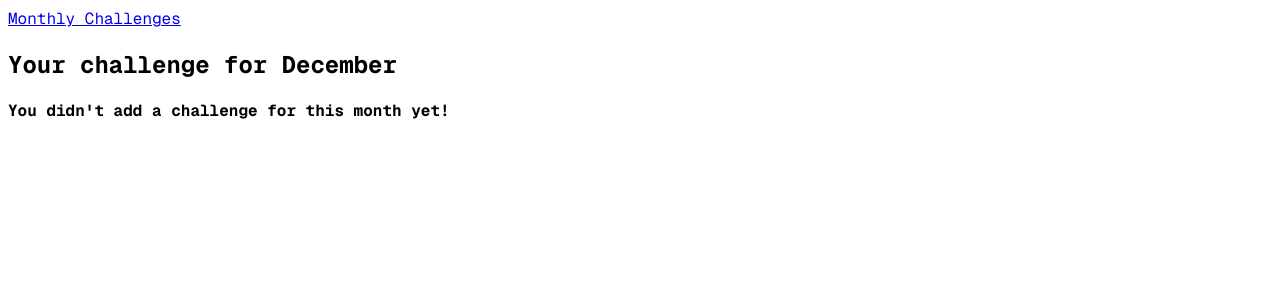
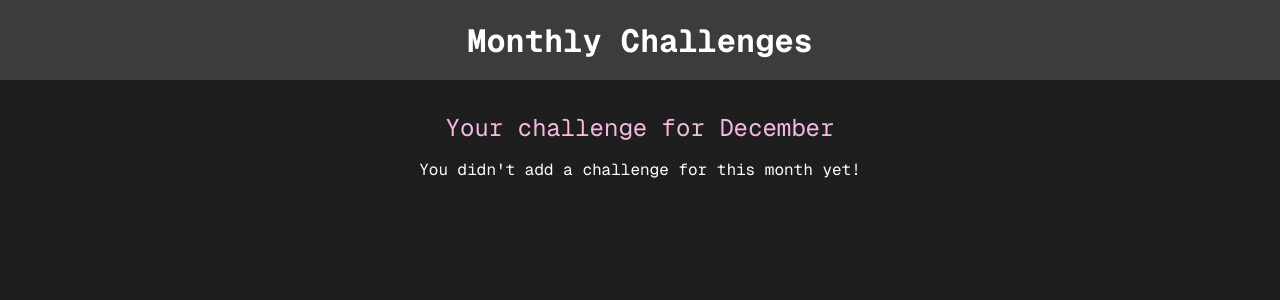
Before and after one commit to Sahorier/monthly_challenges, a Django app: page /challenge/december/ in a window 1280 px wide. Shown: the top 300 px of the page. Run offline with Django 5.2, Linux system fonts and the light colour scheme.

Commit message:
static css

```diff
--- /dev/null
+++ b/challenges/static/challenges/challenge.css
@@ -0,0 +1,22 @@
+h1,
+h2 {
+    text-align: center;
+    color: white
+}
+
+h1 {
+    font-size: 1.5rem;
+    margin: 2rem 0 1rem 0;
+    font-weight: normal;
+    color:#f5b9e1;
+}
+
+h2 {
+    font-size: 3rem;
+    font-weight: bold;
+}
+
+.fallback {
+    text-align: center;
+    color: white;
+}
--- /dev/null
+++ b/challenges/static/challenges/includes/header.css
@@ -0,0 +1,25 @@
+header{
+    width: 100%;
+    height: 5rem;
+    background-color: #3c3c3c;;
+}
+
+nav {
+    width: 100%;
+    height: 100%;
+    display: flex;
+    justify-content: center;
+    align-items: center;
+}
+
+header nav a {
+    color: white;
+    font-size: 2rem;
+    font-weight: bold;
+    text-decoration: none;
+}
+
+header nav a:hover,
+header nav a:active {
+    color: #f5b9e1;
+}
--- a/challenges/templates/challenges/challenge.html
+++ b/challenges/templates/challenges/challenge.html
@@ -1,20 +1,23 @@
 {% extends "base.html" %}
-
+{% load static %}
 
 {% block title %}
     {{ month_name|title }}'s challenge
 {% endblock  %}
 
-
+{% block static_css %}
+    <link rel="stylesheet" href=" {% static "challenges/challenge.css" %} ">
+    <link rel="stylesheet" href=" {% static "challenges/includes/header.css" %} ">
+{% endblock  %}
 
 {% block content %}
 
 {% include "./includes/header.html" %}
 
-    <h2>Your challenge for {{month_name|title}}</h2>
+    <h1>Your challenge for {{month_name|title}}</h1>
     {% if challenge is not None %}
-    <b>{{challenge}}</b>
+    <h2>{{challenge}}</h2>
     {% else %}
-    <b>You didn't add a challenge for this month yet!</b>
+    <p class="fallback">You didn't add a challenge for this month yet!</p>
     {% endif %}
 {% endblock  %}
--- a/challenges/templates/challenges/includes/header.html
+++ b/challenges/templates/challenges/includes/header.html
@@ -1,3 +1,3 @@
-<head>
+<header>
     <nav><a href="{% url "index" %}">Monthly Challenges</a></nav>
-</head>
+</header>
--- a/challenges/templates/challenges/index.html
+++ b/challenges/templates/challenges/index.html
@@ -6,6 +6,7 @@
 {% endblock %}
 {% block static_css %}
     <link rel="stylesheet" href=" {% static "challenges/challenges.css" %} ">
+    <link rel="stylesheet" href=" {% static "challenges/includes/header.css" %} ">
 {% endblock %}
 
 {% block content %}
--- a/drift.txt
+++ b/drift.txt
@@ -75,3 +75,8 @@ def decwork(request):
         work = "running smoothly!"
     else:
         return HttpResponseNotFound("Wrong Url!!!!")
+
+    {% block static_css %}
+    <link rel="stylesheet" href=" {% static "challenges/challenges.css" %} ">
+    <link rel="stylesheet" href=" {% static "challenges/includes/header.css" %} ">
+{% endblock %}
--- a/static/style.css
+++ b/static/style.css
@@ -3,3 +3,8 @@
 html{
     font-family: "Geist Mono", monospace;
 }
+
+body {
+    margin: 0;
+    background-color: #1e1e1e;
+}
```
Also changed, not shown: challenges/static/challenges/challenges.css (+34 -2 lines).
